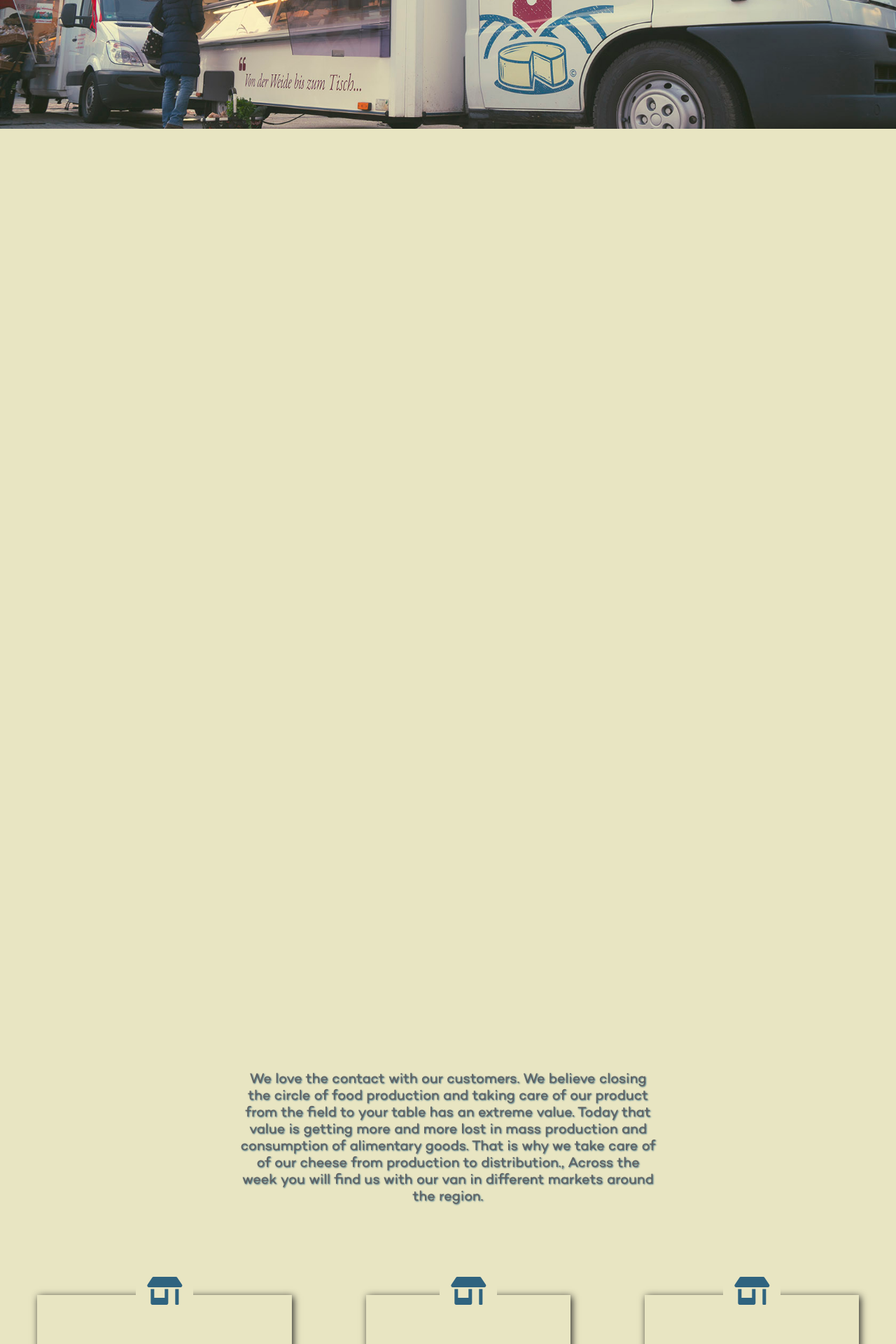
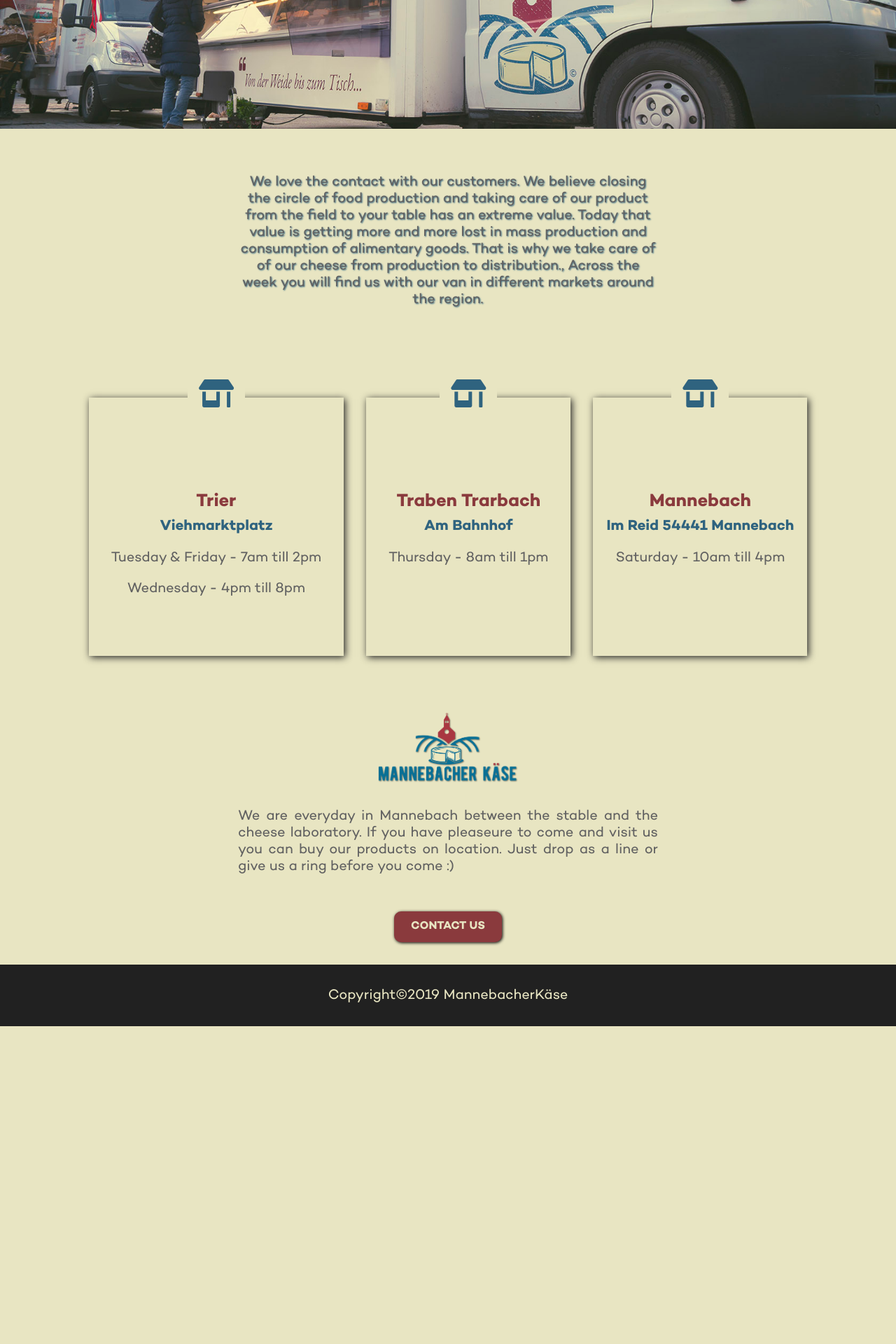
Before and after one commit to matteocarpi/mannebacherk-se, a Jekyll site: the page built from pages/market.md, in a window 1280 px wide. Shown: the part 471-2391 px from the top of the page at 70% size. Built offline with Jekyll 4.4.1, drawn with Linux system fonts in a browser that asks for light colours; nearby versions of some CDN libraries; after the commit the page ends 1937 px from its top, so only the background shows below that.

Commit message:
fixed bug in page layout

```diff
--- a/_layouts/page.html
+++ b/_layouts/page.html
@@ -28,10 +28,10 @@
 
         {% endfor %}
 
+
+
+      </div>
     {% endif %}
-
-  </div>
-
 </div>
 <div class="intro">
   <p>{{ page.intro }}</p>
--- a/_sass/universal.scss
+++ b/_sass/universal.scss
@@ -98,6 +98,7 @@
   border-radius: 10px;
   background-color: $red;
   color: $white;
+  box-shadow: 1px 1px 4px black;
 }
 a.cta.blue-background {
   background-color: $blue;
```
